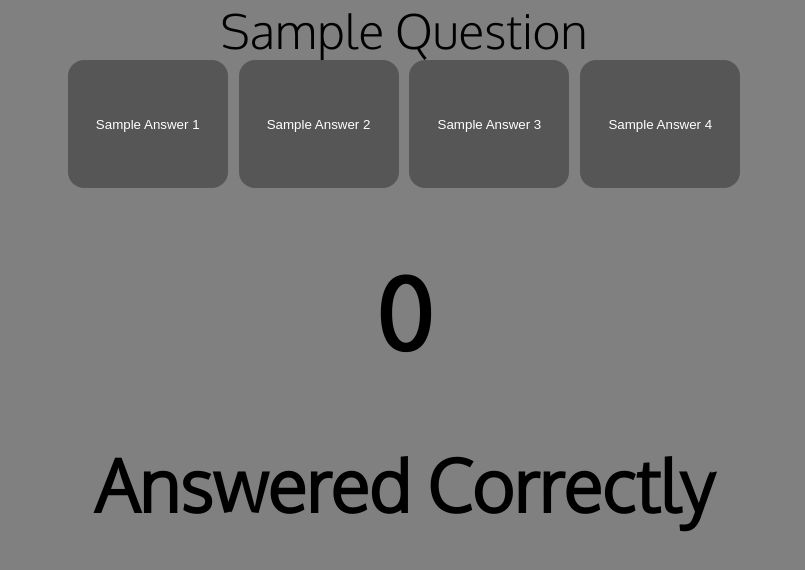
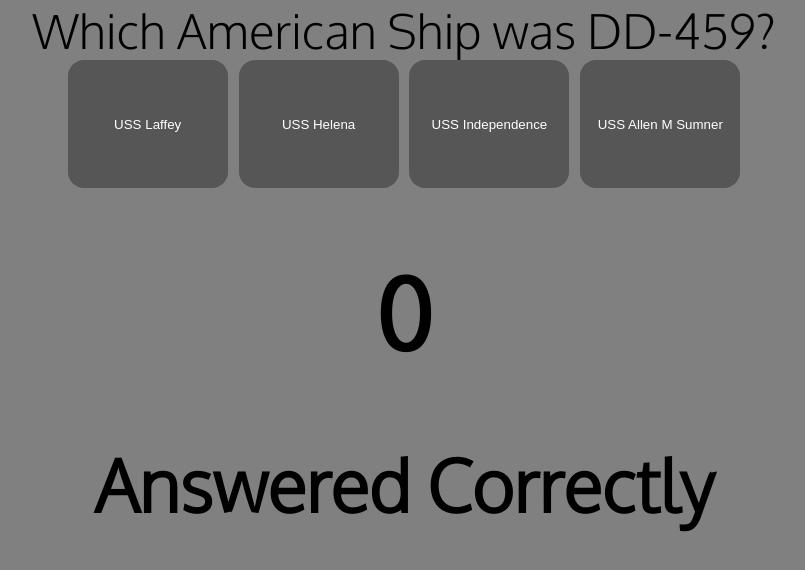
Before and after one commit to staten-island-tech/quiz-game-evan-leung-and-ryan-zhang, a website built with Parcel: page src/index.html in a window 1280 px wide. Both pictures are taken after a click on the button "Start". Shown: the whole page, without its empty margins (236-1041 px from the left). Built offline with nearby package versions, Linux system fonts and the light colour scheme.

Commit message:
completed fixes

```diff
--- a/src/index.html
+++ b/src/index.html
@@ -11,10 +11,10 @@
     <div class="remove container" id="container">
        <div class="questions question" id="question">Sample Question</div>
        <div class="buttons" id="buttons">
-           <button class="button button1" id="btn1">Sample Answer 1</button>
-           <button class="button button2" id="btn2">Sample Answer 2</button>
-           <button class="button button3" id="btn3">Sample Answer 3</button>
-           <button class="button button4" id="btn4">Sample Answer 4</button>
+           <button class="button button1" id="btn1" value="1">Sample Answer 1</button>
+           <button class="button button2" id="btn2" value="2">Sample Answer 2</button>
+           <button class="button button3" id="btn3" value="3">Sample Answer 3</button>
+           <button class="button button4" id="btn4" value="4">Sample Answer 4</button>
         </div>
        </div>
 
--- a/src/js/index.js
+++ b/src/js/index.js
@@ -3,35 +3,59 @@ import { questions } from "./questions.js";
 const startbutton = document.getElementById("startbtn");
 const container = document.getElementById("container");
 const question = document.getElementById("question");
-const buttons = document.getElementById("buttons");
 const scoreboardID = document.getElementById("scoreboard");
+const button1 = document.getElementById("btn1");
+const button2 = document.getElementById("btn2");
+const button3 = document.getElementById("btn3");
+const button4 = document.getElementById("btn4");
 
-let button1 = document.getElementById("btn1");
-let button2 = document.getElementById("btn2");
-let button3 = document.getElementById("btn3");
-let button4 = document.getElementById("btn4");
+const buttons = [button1, button2, button3, button4];
+
+let quizScore = 0;
+let questionNumber = -1;
+let totalQuestions = 4;
 
 startbutton.addEventListener("click", startGame);
-let quizScore = 0;
 
 function startGame() {
   startbutton.classList.add("remove");
   container.classList.remove("remove");
+  nextQuestion();
 }
 
-buttons.addEventListener("click", scoreKeeper, nextQuestion);
+function changeQuestion(qNumber) {
+  endGame();
+  question.innerText = questions[qNumber].theQuestion;
+  button1.innerText = questions[qNumber].answer1;
+  button2.innerText = questions[qNumber].answer2;
+  button3.innerText = questions[qNumber].answer3;
+  button4.innerText = questions[qNumber].answer4;
+  buttons.forEach(function (button) {
+    button.addEventListener("click", scoreKeeper);
+  });
+}
 
-function scoreKeeper(e) {
-  if ((e.target.parent = correctAnswers)) {
+function scoreKeeper() {
+  console.log(EventTarget.value);
+  console.log(questions[questionNumber].answer);
+  if (event.target.value == questions[questionNumber].answer) {
     quizScore++;
     scoreboardID.innerText = quizScore;
+    nextQuestion();
   } else {
-    quizScore;
-    scoreboardID.innerText = quizScore;
+    nextQuestion();
   }
 }
 
-function nextQuestion(theQuestion, answer1, answer2, answer3, answer4) {
-  htmlButtons = document.querySelector(".container");
-  console.log(htmlButtons);
+function nextQuestion() {
+  questionNumber++;
+  console.log(questionNumber);
+  changeQuestion(questionNumber);
 }
+
+function endGame() {
+  if (questionNumber >= 4) {
+    container.classList.add("remove");
+  } else {
+  }
+}
--- a/src/js/questions.js
+++ b/src/js/questions.js
@@ -5,6 +5,33 @@ const questions = [
     answer2: "USS Helena",
     answer3: "USS Independence",
     answer4: "USS Allen M Sumner",
+    answer: "1",
+  },
+  {
+    theQuestion: "What was the name of Germany's only Aircraft Carrier?",
+    answer1: "KMS Peter Strausser",
+    answer2: "KMS Seydlitz",
+    answer3: "KMS Graf Zeppelin",
+    answer4: "KMS Weser",
+    answer: "3",
+  },
+  {
+    theQuestion:
+      "Which American Battleship fired a full salvo at a North Korean Coastal Battery?",
+    answer1: "USS Worcester",
+    answer2: "HMS Vanguard",
+    answer3: "USS Missouri",
+    answer4: "USS Wisconsin",
+    answer: "4",
+  },
+  {
+    theQuestion:
+      "Which battleship fired the first and last 16 inch salvoes in World War II?",
+    answer1: "HMS Nelson",
+    answer2: "HMS Rodney",
+    answer3: "USS Massachusetts",
+    answer4: "IJN Nagato",
+    answer: "3",
   },
 ];
 
```
Also changed, not shown: src/formerindex.html (deleted, +0 -30 lines).
